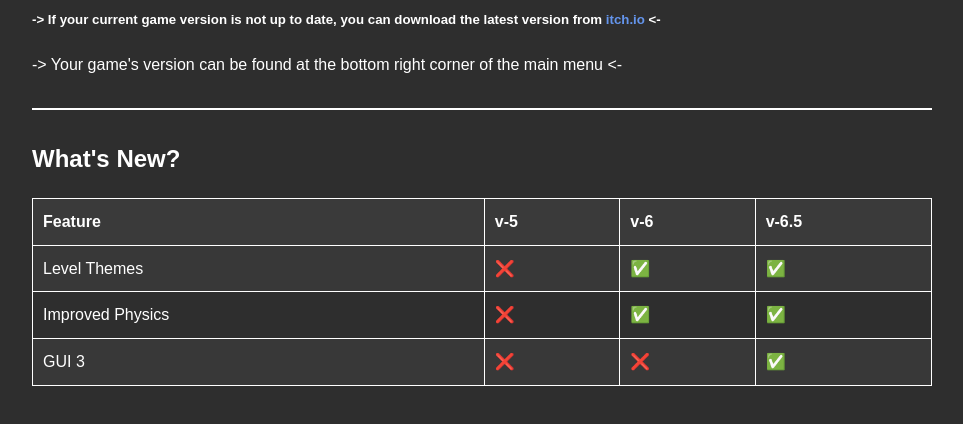
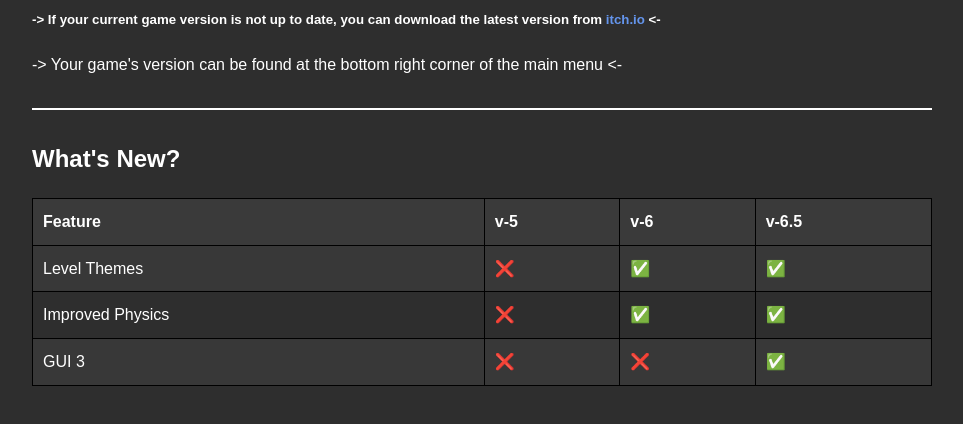
Before and after one commit to GenericRoblox/GenericRoblox.github.io, a plain HTML site: page index.html in a window 1280 px wide. Shown: the part 126-550 px from the top of the page, without its empty margins (158-1121 px from the left). Drawn offline with Linux system fonts and the light colour scheme.

Commit message:
Update index.html

```diff
--- a/index.html
+++ b/index.html
@@ -35,8 +35,9 @@
     }
 
     table, th, td {
-      border: 1px solid #ffffff;
+      border: 1px solid #000000; /* black outline */
     }
+
 
     th, td {
       padding: 10px;
```
